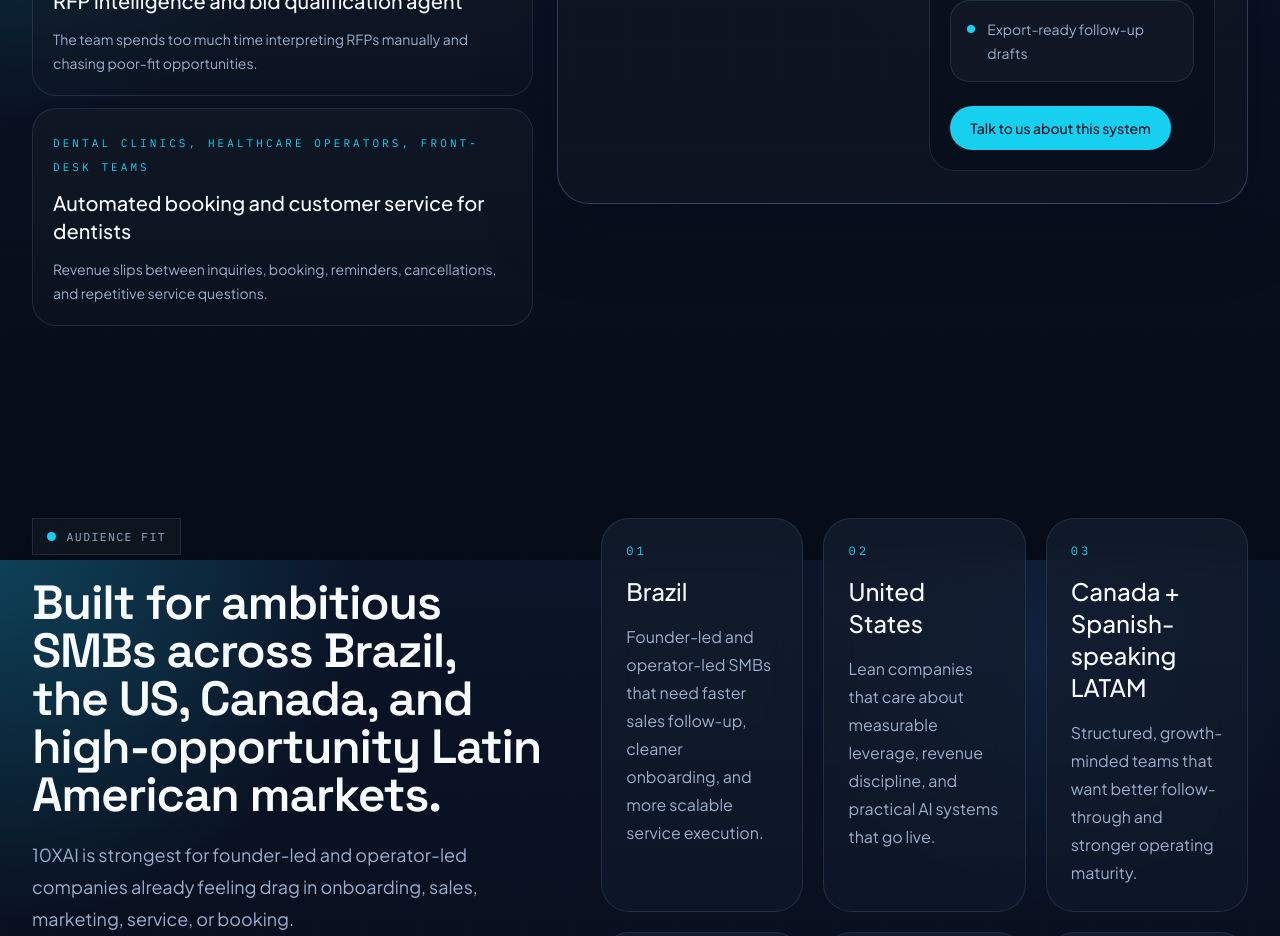
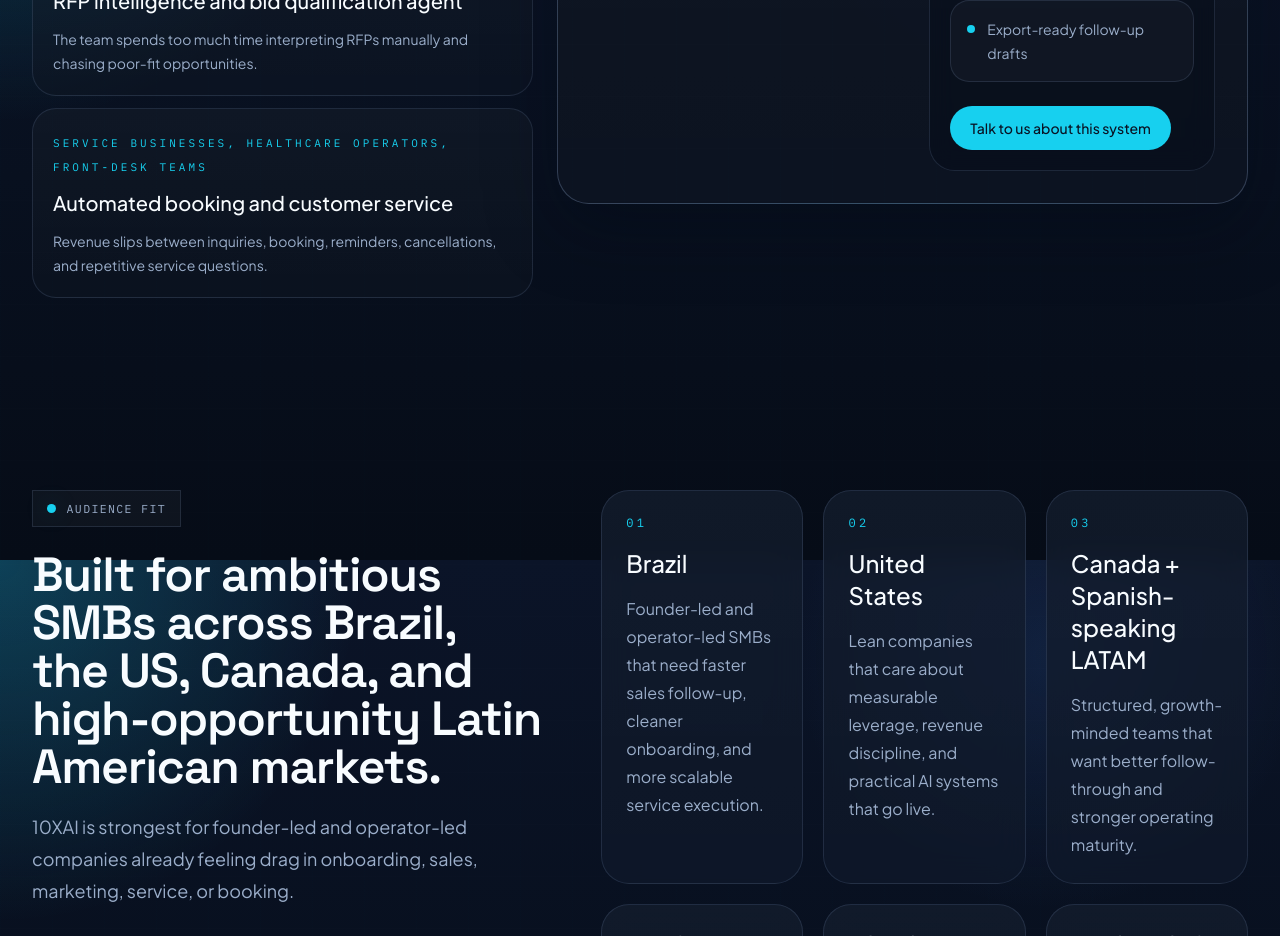
Before and after one commit to bemedrado-glitch/10xai-site, a Next.js app: page / in a window 1280 px wide. Shown: the part 3440-4376 px from the top of the page. Built offline with nearby package versions, Linux system fonts and the light colour scheme; no server answers.

Commit message:
Broaden booking use case copy

```diff
--- a/src/app/page.tsx
+++ b/src/app/page.tsx
@@ -48,7 +48,7 @@ export const siteCopy = {
       { name: "AI sales playbook plus operating CRM", audience: "Founders, sales leaders, revenue teams", trigger: "The CRM records activity, but it does not guide the next best action.", story: "Build a commercial operating system with next-best actions, AI prep, cleaner account context, and faster follow-up.", outcome: "Reps work with more confidence and the pipeline becomes cleaner and faster.", urgency: "Weak follow-up and messy pipeline behavior compound quietly into lost revenue.", bullets: ["Playbook aligned to your real motion", "AI recommendations for meetings", "Export-ready follow-up drafts"] },
       { name: "Marketing automation with autonomous agents", audience: "Marketing teams, founders, growth leaders", trigger: "The brand needs more consistent execution, but campaigns still depend on too much manual coordination.", story: "Build a marketing operating layer that plans calendars, drafts copy, generates media, and publishes across channels.", outcome: "The brand shows up with more discipline and the company looks bigger and sharper in the market.", urgency: "When competitors publish with more consistency, they borrow attention and trust that should have been yours.", bullets: ["Content maps and campaign cadences", "AI-generated media assets", "Approvals and automated publishing"] },
       { name: "RFP intelligence and bid qualification agent", audience: "B2B teams, tenders, enterprise sellers", trigger: "The team spends too much time interpreting RFPs manually and chasing poor-fit opportunities.", story: "Compare requirements against your offer, score alignment, and sharpen the narrative before resources get burned.", outcome: "Your team qualifies faster and becomes more strategic about where to compete.", urgency: "The later the team realizes the fit is weak, the more time, morale, and margin disappear into the wrong opportunities.", bullets: ["Fit scoring", "Gap analysis", "Bid / no-bid recommendations"] },
-      { name: "Automated booking and customer service for dentists", audience: "Dental clinics, healthcare operators, front-desk teams", trigger: "Revenue slips between inquiries, booking, reminders, cancellations, and repetitive service questions.", story: "Build a patient-facing booking and service layer that keeps chairs full and reduces front-desk overload.", outcome: "More appointments get booked and the staff can focus on patients instead of repetitive coordination work.", urgency: "Slow booking and weak reminder systems create visible revenue leakage and a weaker patient experience.", bullets: ["Booking and reminders", "Patient FAQ support", "Operational workflows for the front desk"] }
+      { name: "Automated booking and customer service", audience: "Service businesses, healthcare operators, front-desk teams", trigger: "Revenue slips between inquiries, booking, reminders, cancellations, and repetitive service questions.", story: "Build a customer-facing booking and service layer that keeps schedules full and reduces front-desk overload.", outcome: "More appointments get booked and the staff can focus on customers instead of repetitive coordination work.", urgency: "Slow booking and weak reminder systems create visible revenue leakage and a weaker customer experience.", bullets: ["Booking and reminders", "Customer FAQ support", "Operational workflows for the front desk"] }
     ],
     marketsEyebrow: "Audience fit",
     marketsTitle: "Built for ambitious SMBs across Brazil, the US, Canada, and high-opportunity Latin American markets.",
@@ -128,7 +128,7 @@ export const siteCopy = {
       { name: "Playbook comercial com CRM operacional e IA", audience: "Fundadores, lideres de vendas, times de receita", trigger: "O CRM registra atividade, mas nao orienta a proxima melhor acao.", story: "Construa um sistema comercial com proximos passos, preparo com IA, contexto mais limpo de contas e follow-up mais rapido.", outcome: "O time vende com mais confianca e o pipeline ganha mais disciplina.", urgency: "Follow-up fraco e pipeline desorganizado se acumulam em perda de receita.", bullets: ["Playbook alinhado ao motion real", "Recomendacoes de IA para reunioes", "Rascunhos de follow-up prontos"] },
       { name: "Automacao de marketing com agentes autonomos", audience: "Marketing, fundadores, growth", trigger: "A marca precisa de execucao mais consistente, mas as campanhas ainda dependem de muita coordenacao manual.", story: "Crie uma camada operacional de marketing que planeja calendarios, escreve copy, gera midia e publica em varios canais.", outcome: "A marca aparece com mais disciplina e a empresa passa a parecer maior e mais preparada no mercado.", urgency: "Quando concorrentes publicam com mais consistencia, eles capturam atencao e confianca que poderiam ser suas.", bullets: ["Mapas de conteudo e cadencias", "Ativos de midia gerados por IA", "Aprovacoes e publicacao automatizada"] },
       { name: "Agente de inteligencia para RFP e qualificacao de propostas", audience: "Times B2B, licitacoes, vendas enterprise", trigger: "O time gasta tempo demais interpretando RFPs manualmente e perseguindo oportunidades ruins.", story: "Compare requisitos com a oferta, pontue aderencia e fortalece a narrativa antes de gastar recursos.", outcome: "O time qualifica mais rapido e se torna mais estrategico sobre onde competir.", urgency: "Quanto mais tarde a equipe percebe que o fit e fraco, mais tempo, moral e margem desaparecem nas oportunidades erradas.", bullets: ["Pontuacao de aderencia", "Analise de gaps", "Recomendacao de seguir ou nao"] },
-      { name: "Agendamento automatizado e atendimento para clinicas odontologicas", audience: "Clinicas odontologicas, operadores de saude, recepcao", trigger: "A receita escapa entre contatos, agendamentos, lembretes, cancelamentos e perguntas repetitivas.", story: "Crie uma camada de agendamento e atendimento que mantem cadeiras ocupadas e reduz a sobrecarga da recepcao.", outcome: "Mais consultas sao agendadas e a equipe foca em pacientes em vez de coordenacao repetitiva.", urgency: "Agendamento lento e lembretes fracos geram vazamento visivel de receita e pior experiencia do paciente.", bullets: ["Agendamento e lembretes", "Suporte para perguntas frequentes", "Fluxos operacionais para a recepcao"] }
+      { name: "Agendamento automatizado e atendimento", audience: "Empresas de servicos, operadores de saude, recepcao", trigger: "A receita escapa entre contatos, agendamentos, lembretes, cancelamentos e perguntas repetitivas.", story: "Crie uma camada de agendamento e atendimento que mantem a agenda cheia e reduz a sobrecarga da recepcao.", outcome: "Mais agendamentos acontecem e a equipe foca em clientes em vez de coordenacao repetitiva.", urgency: "Agendamento lento e lembretes fracos geram vazamento visivel de receita e pior experiencia do cliente.", bullets: ["Agendamento e lembretes", "Suporte para perguntas frequentes", "Fluxos operacionais para a recepcao"] }
     ],
     marketsEyebrow: "Perfil ideal",
     marketsTitle: "Feita para PMEs ambiciosas do Brasil, EUA, Canada e mercados prioritarios da America Latina.",
```
